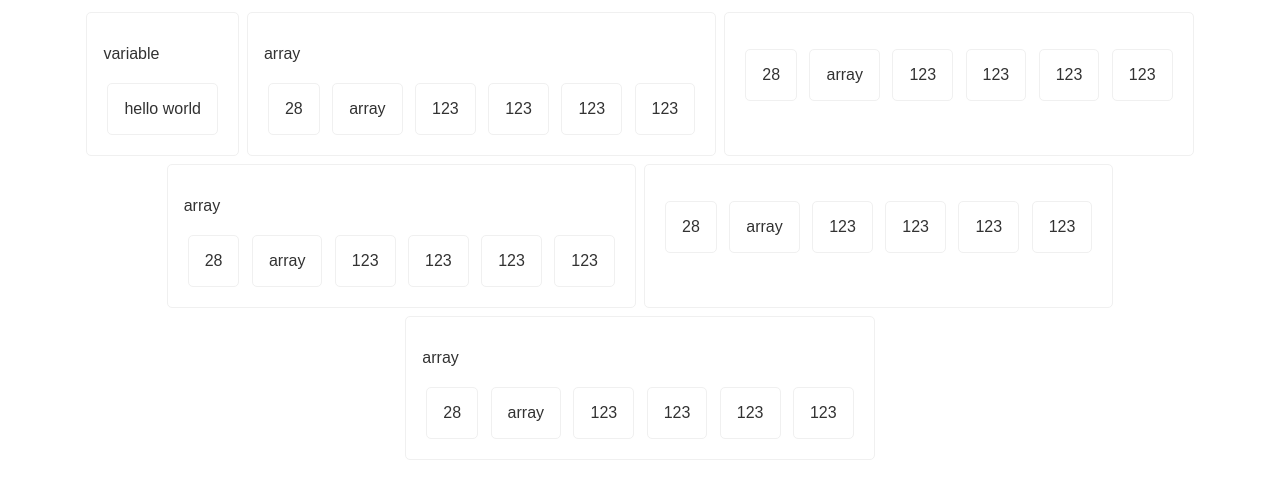
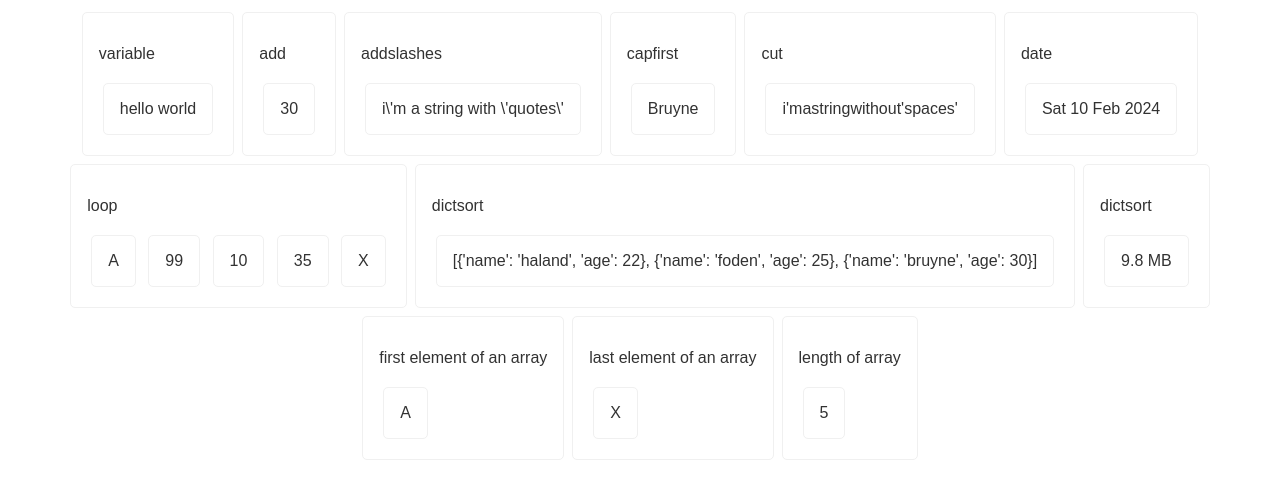
Before and after one commit to roufujjaman/django-practice, a Django app: page /filters/ in a window 1280 px wide. Shown: the top 499 px of the page. Run offline with Django 5.2, Linux system fonts and the light colour scheme.

Commit message:
16 FEB 24

```diff
--- a/module_10.5/filters/templates/filters/body.html
+++ b/module_10.5/filters/templates/filters/body.html
@@ -6,43 +6,49 @@
         <p class="{{ style.item }}">{{ greet }}</p>
     </div>
     <div class="{{ style.item }}">
-        <p>array</p>
-        <p class="{{ style.item }}">{{ age }}</p>
-        <p class="{{ style.item }} {{style.topic }}">array</p>
-        {% for i in num %}
+        <p>add</p>
+        <p class="{{ style.item }}">{{ age | add:"2" }}</p>
+    </div>
+    <div class="{{ style.item }}">
+        <p>addslashes</p>
+        <p class="{{ style.item }}">{{ string1 | addslashes }}</p>
+    </div>
+    <div class="{{ style.item }}">
+        <p>capfirst</p>
+        <p class="{{ style.item }}">{{ name1 | capfirst }}</p>
+    </div>
+    <div class="{{ style.item }}">
+        <p>cut</p>
+        <p class="{{ style.item }}">{{ string2 | cut:" " }}</p>
+    </div>
+    <div class="{{ style.item }}">
+        <p>date</p>
+        <p class="{{ style.item }}">{{ today | date:"D d M Y"}}</p>
+    </div>
+    <div class="{{ style.item }}">
+        <p>loop</p>
+        {% for i in arr %}
             <p class="{{ style.item }}">{{ i }}</p>
         {% endfor %}
     </div>
     <div class="{{ style.item }}">
-        <p>{{ name }}</p>
-        <p class="{{ style.item }}">{{ age }}</p>
-        <p class="{{ style.item }} {{style.topic }}">array</p>
-        {% for i in num %}
-            <p class="{{ style.item }}">{{ i }}</p>
-        {% endfor %}
+        <p>dictsort</p>
+            <p class="{{ style.item }}">{{ players | dictsort:"age" }}</p>
     </div>
     <div class="{{ style.item }}">
-        <p>array</p>
-        <p class="{{ style.item }}">{{ age }}</p>
-        <p class="{{ style.item }} {{style.topic }}">array</p>
-        {% for i in num %}
-            <p class="{{ style.item }}">{{ i }}</p>
-        {% endfor %}
+        <p>dictsort</p>
+            <p class="{{ style.item }}">{{ filesize | filesizeformat }}</p>
     </div>
     <div class="{{ style.item }}">
-        <p>{{ name }}</p>
-        <p class="{{ style.item }}">{{ age }}</p>
-        <p class="{{ style.item }} {{style.topic }}">array</p>
-        {% for i in num %}
-            <p class="{{ style.item }}">{{ i }}</p>
-        {% endfor %}
+        <p>first element of an array</p>
+            <p class="{{ style.item }}">{{ arr | first }}</p>
     </div>
     <div class="{{ style.item }}">
-        <p>array</p>
-        <p class="{{ style.item }}">{{ age }}</p>
-        <p class="{{ style.item }} {{style.topic }}">array</p>
-        {% for i in num %}
-            <p class="{{ style.item }}">{{ i }}</p>
-        {% endfor %}
+        <p>last element of an array</p>
+            <p class="{{ style.item }}">{{ arr | last }}</p>
+    </div>
+    <div class="{{ style.item }}">
+        <p>length of array</p>
+            <p class="{{ style.item }}">{{ arr | length }}</p>
     </div>
 {% endblock %}
--- a/module_10.5/filters/views.py
+++ b/module_10.5/filters/views.py
@@ -1,4 +1,6 @@
 from django.shortcuts import render
+from datetime import datetime
+
 
 # Create your views here.
 def body(request):
@@ -9,5 +11,15 @@
             },
         "greet": "hello world",
         "age": 28,
-        "num": [123, 123, 123, 123]
+        "string1": "i'm a string with 'quotes'",
+        "name1": "bruyne",
+        "string2": "i'm a string without 'spaces'",
+        "today": datetime.today(),
+        "arr": ["A", "99", "10", "35", "X"],
+        "players": [
+            {"name": "bruyne", "age": 30},
+            {"name": "haland", "age": 22},
+            {"name": "foden", "age": 25}
+        ],
+        "filesize": 10241024,
     })
```
